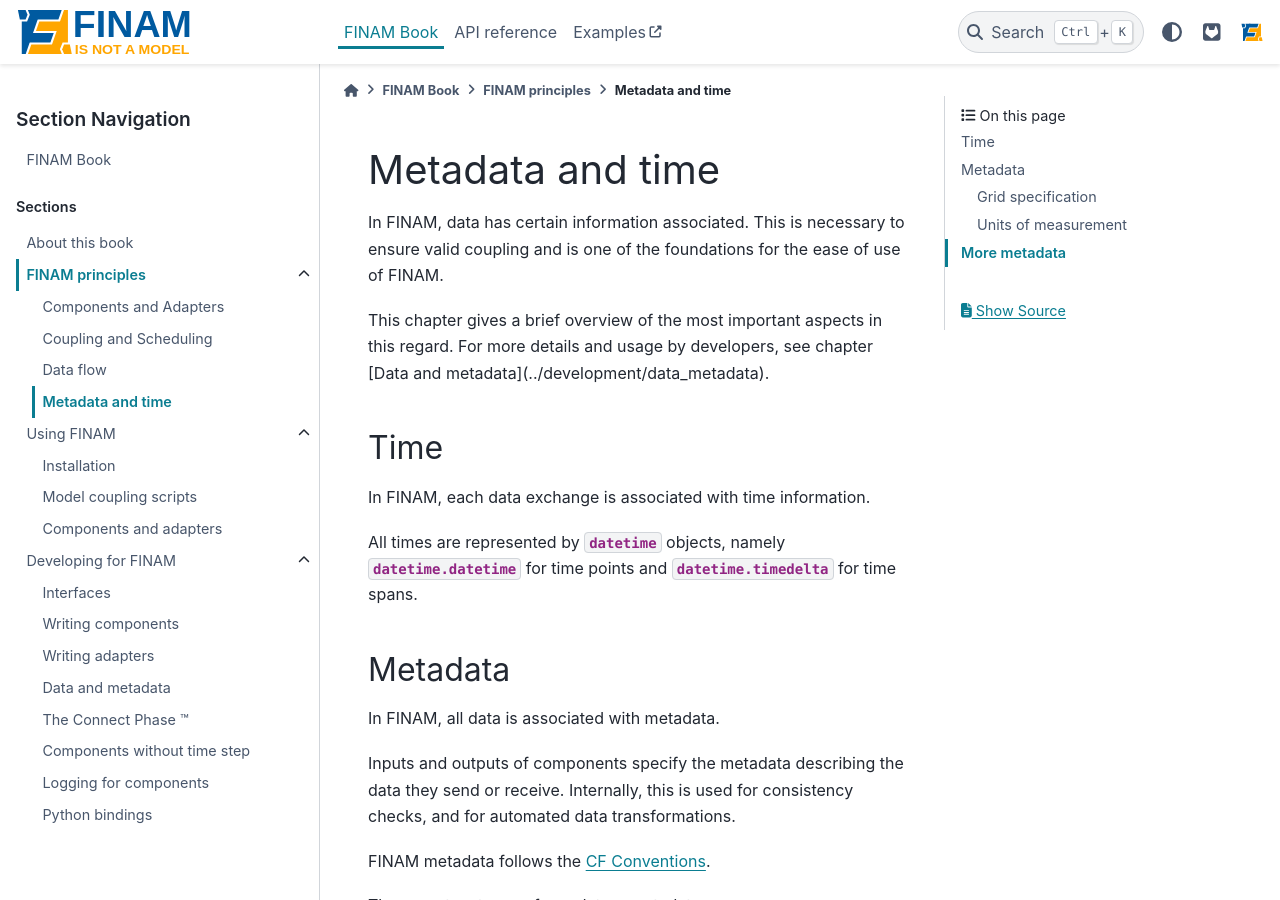
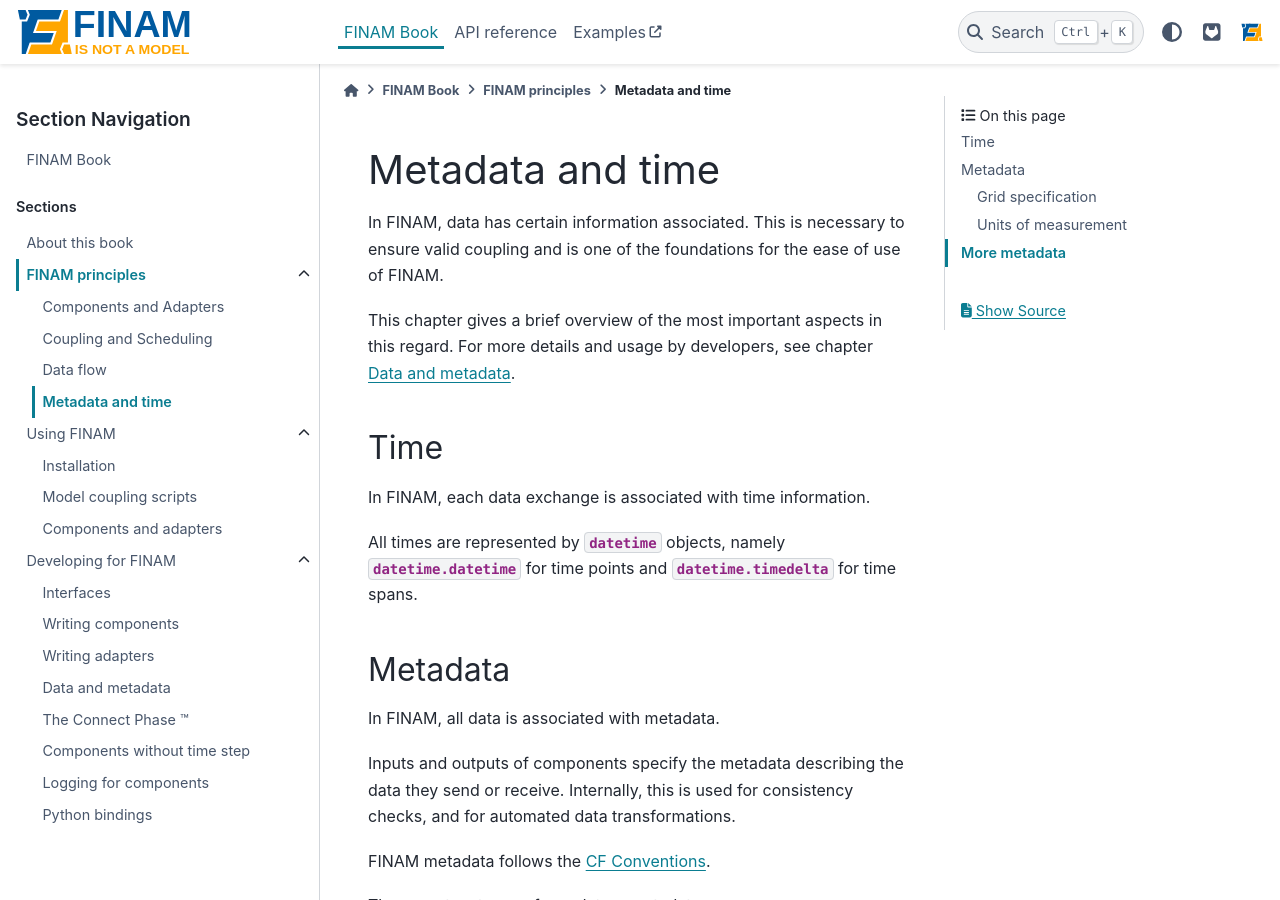
Before and after one commit to finam-ufz/finam, a Sphinx documentation site: the page built from docs/source/finam-book/principles/metadata.rst, in a window 1280 px wide and 900 px high. Built offline with Sphinx 7.4.7 and the PyData theme 0.15.4, drawn with Linux system fonts in a browser that asks for light colours; some of the changed lines change nothing that is shown.

Commit message:
fix chapter link

```diff
--- a/docs/source/finam-book/principles/metadata.rst
+++ b/docs/source/finam-book/principles/metadata.rst
@@ -6,7 +6,7 @@ In FINAM, data has certain information associated.
 This is necessary to ensure valid coupling and is one of the foundations for the ease of use of FINAM.
 
 This chapter gives a brief overview of the most important aspects in this regard.
-For more details and usage by developers, see chapter [Data and metadata](../development/data_metadata).
+For more details and usage by developers, see chapter :doc:`../development/data_metadata`.
 
 Time
 ----
```
